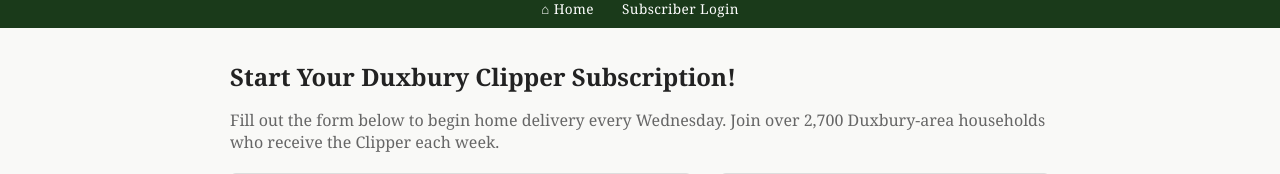
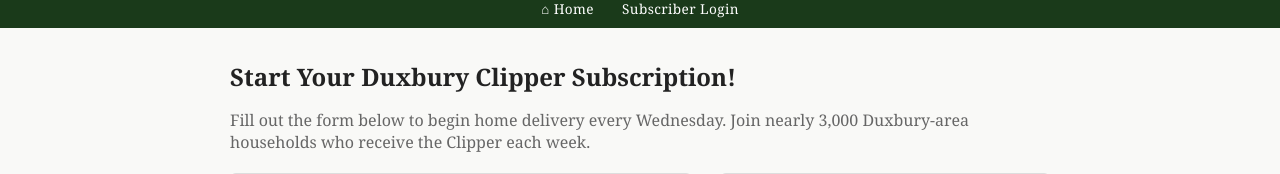
Before and after one commit to clipper-circ/clipper-circ, a Flask app: page /subscribe in a window 1280 px wide. Shown: the part 439-613 px from the top of the page. Run offline with Flask 3, Linux system fonts and the light colour scheme; some libraries are stand-ins or nearby versions.

Commit message:
Update subscriber count to nearly 3,000

```diff
--- a/portal/templates/subscribe.html
+++ b/portal/templates/subscribe.html
@@ -17,7 +17,7 @@
 
 <div class="sub-wrap">
   <h1 style="font-size:1.5em;margin-bottom:4px;">Start Your Duxbury Clipper Subscription!</h1>
-  <p style="color:#666;margin-bottom:0;">Fill out the form below to begin home delivery every Wednesday. Join over 2,700 Duxbury-area households who receive the Clipper each week.</p>
+  <p style="color:#666;margin-bottom:0;">Fill out the form below to begin home delivery every Wednesday. Join nearly 3,000 Duxbury-area households who receive the Clipper each week.</p>
 
   {% with messages = get_flashed_messages() %}{% if messages %}
     <div style="background:#fdecea;border:1px solid #e57373;border-radius:6px;padding:12px 16px;margin:16px 0;color:#c62828;">{{ messages[0] }}</div>
```
